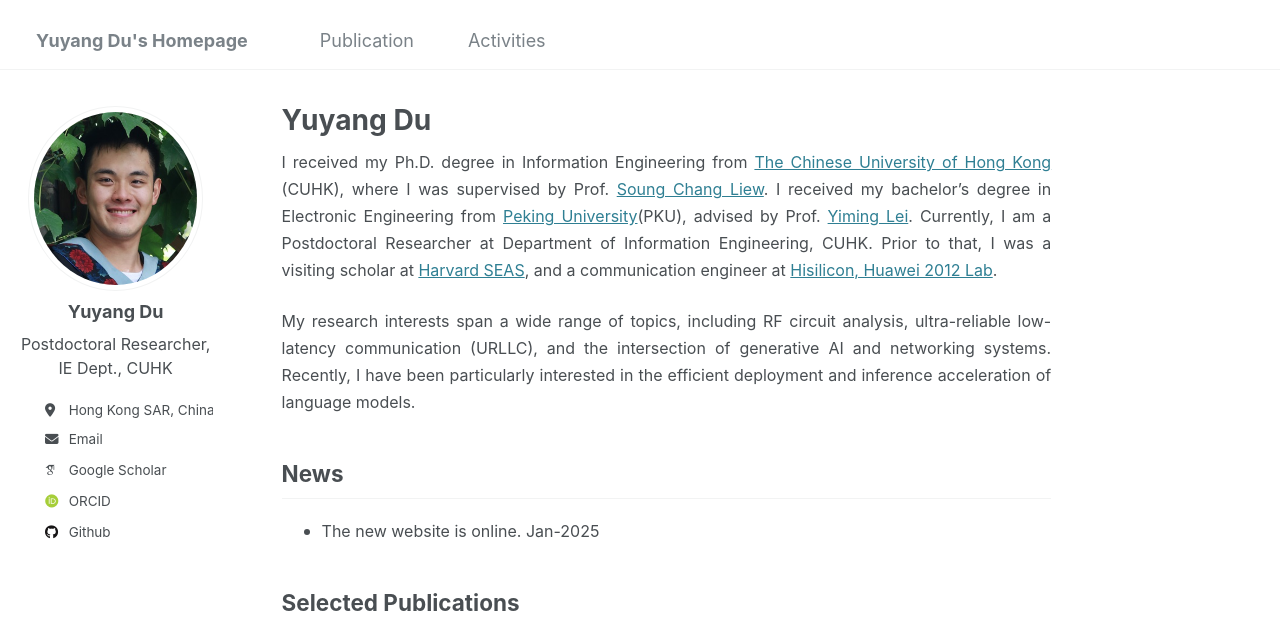
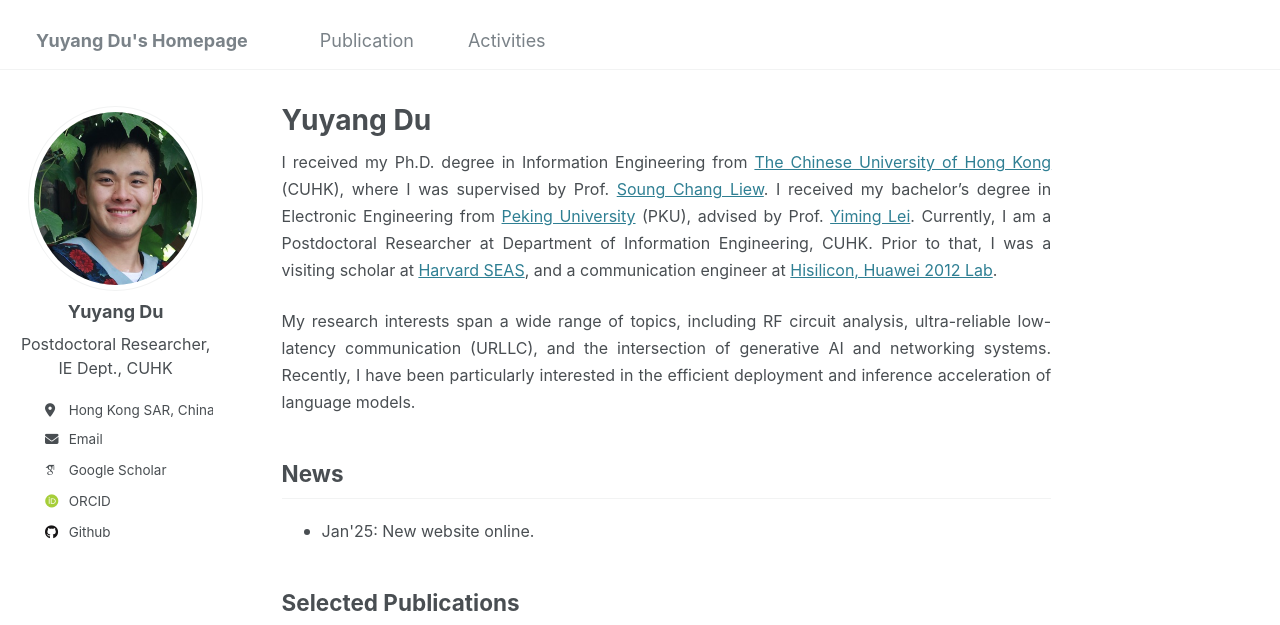
Before and after one commit to yuyangdu01/yuyangdu01.github.io, a Jekyll site: the page built from _pages/about.md, in a window 1280 px wide and 900 px high. Shown: the top 625 px of the window. Built offline with Jekyll 4.4.1, drawn with Linux system fonts in a browser that asks for light colours; some web fonts are replaced.

Commit message:
Update about.md

```diff
--- a/_pages/about.md
+++ b/_pages/about.md
@@ -7,13 +7,13 @@ redirect_from:
   - /about.html
 ---
 
-<p style="text-align: justify;"><font size=3> I received my Ph.D. degree in Information Engineering from <a href="https://www.cuhk.edu.hk/english/index.html">The Chinese University of Hong Kong</a> (CUHK), where I was supervised by Prof. <a href="https://www.ie.cuhk.edu.hk/faculty/LIEW-Soung-Chang/">Soung Chang Liew</a>. I received my bachelor’s degree in Electronic Engineering from <a href="https://www.pku.edu.cn/">Peking University</a>(PKU), advised by Prof. <a href="https://ele.pku.edu.cn/dzxxen/info/1023/1115.htm">Yiming Lei</a>. Currently, I am a Postdoctoral Researcher at Department of Information Engineering, CUHK. Prior to that, I was a visiting scholar at <a href="https://seas.harvard.edu/">Harvard SEAS</a>, and a communication engineer at <a href="https://www.hisilicon.com/en">Hisilicon, Huawei 2012 Lab</a>.</font></p>
+<p style="text-align: justify;"><font size=3> I received my Ph.D. degree in Information Engineering from <a href="https://www.cuhk.edu.hk/english/index.html">The Chinese University of Hong Kong</a> (CUHK), where I was supervised by Prof. <a href="https://www.ie.cuhk.edu.hk/faculty/LIEW-Soung-Chang/">Soung Chang Liew</a>. I received my bachelor’s degree in Electronic Engineering from <a href="https://www.pku.edu.cn/">Peking University</a> (PKU), advised by Prof. <a href="https://ele.pku.edu.cn/dzxxen/info/1023/1115.htm">Yiming Lei</a>. Currently, I am a Postdoctoral Researcher at Department of Information Engineering, CUHK. Prior to that, I was a visiting scholar at <a href="https://seas.harvard.edu/">Harvard SEAS</a>, and a communication engineer at <a href="https://www.hisilicon.com/en">Hisilicon, Huawei 2012 Lab</a>.</font></p>
 
 <p style="text-align: justify;"><font size=3>My research interests span a wide range of topics, including RF circuit analysis, ultra-reliable low-latency communication (URLLC), and the intersection of generative AI and networking systems. Recently, I have been particularly interested in the efficient deployment and inference acceleration of language models.</font></p>
 
 News <font size=3></font>
 ------
-* <font size=3>The new website is online. Jan-2025</font>
+* <font size=3>Jan'25: New website online.</font>
 
 
 Selected Publications <font size=3></font>
```
